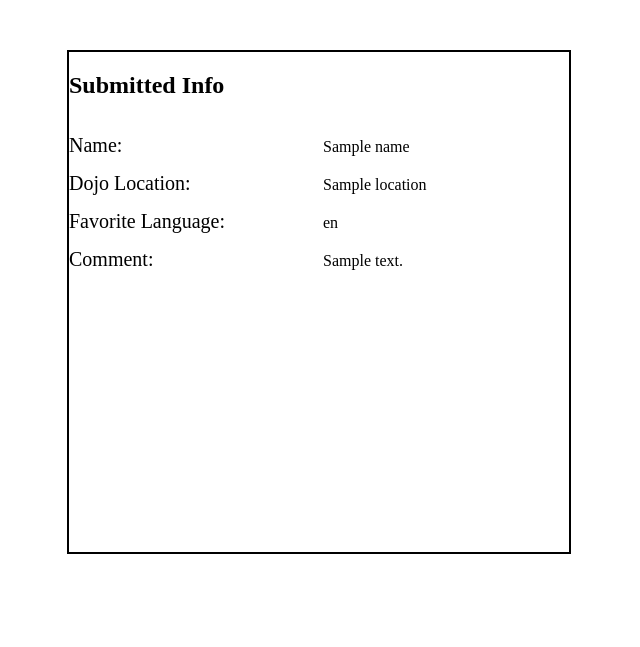
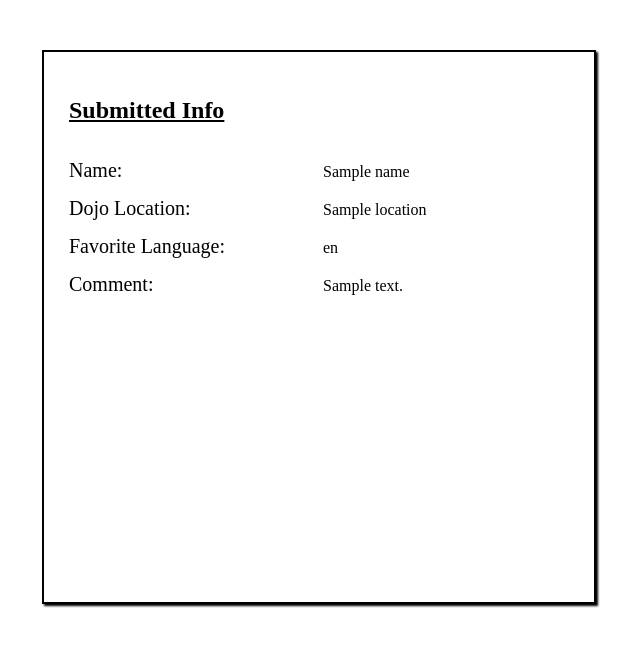
Before and after one commit to mikeybags/cdPython, a Flask app: template flask_fun/dojo_survey/templates/result.html in a window 1280 px wide. Shown: the top 647 px of the page, without its empty margins (321-961 px from the left). Run offline with Flask 2, Linux system fonts and the light colour scheme; the template is opened without the code that fills it: most values are stand-ins (such as "Sample title", 1, 10 or a date in 2020).

Commit message:
improved styling on results

```diff
--- a/flask_fun/dojo_survey/static/css/styles.css
+++ b/flask_fun/dojo_survey/static/css/styles.css
@@ -12,10 +12,8 @@
   height: 500px;
   margin: 50px auto;
   border: 2px solid black;
-}
-
-form {
-  margin: 25px
+  box-shadow: 2px 2px 2px black;
+  padding: 25px;
 }
 
 label {
@@ -55,3 +53,7 @@ button {
   margin-top: 15px;
   border-radius: 5px;
 }
+
+#form_area h2 {
+  text-decoration: underline;
+}
```
Also changed, not shown: flask_fun/dojo_survey/templates/index.html (+7 -7 lines), 5 other files.
